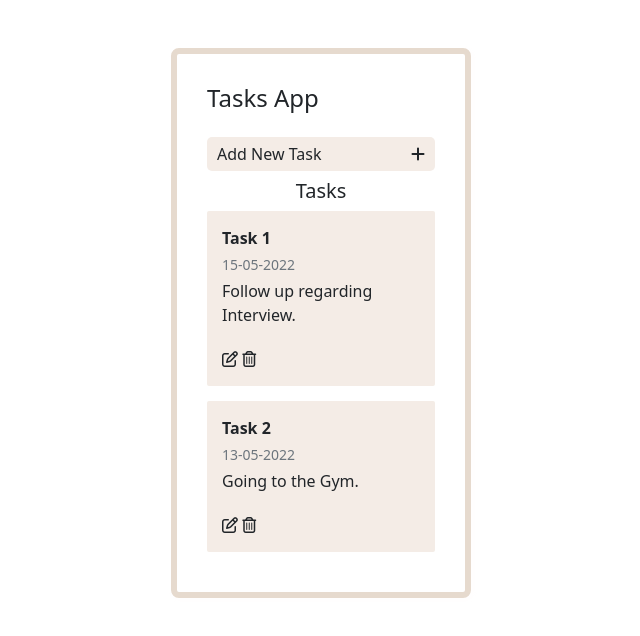
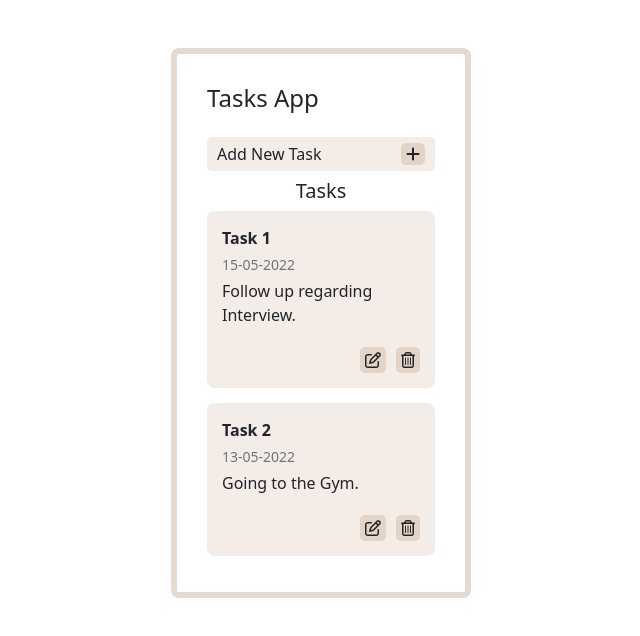
Before and after one commit to mmadarimath/Task-Application, a plain HTML site: page index.html in a window 1280 px wide. Shown: the whole page, without its empty margins (319-959 px from the left). Drawn offline with nearby package versions, Linux system fonts and the light colour scheme.

Commit message:
commit on master

```diff
--- a/style.css
+++ b/style.css
@@ -1,6 +1,6 @@
 body{
     font-family: sans-serif;
-    background-color: #f1f1f1;
+    background-color: #f7f7f7;
     margin-top: 100px;
 }
 
@@ -24,31 +24,35 @@ body{
     border-radius: 5px;
 }
 
-/* #addNew i{
+#addNew i{
     background-color: #e3d4c7;
     padding: 3px 5px;
-} */
+    border-radius: 5px;
+    cursor: pointer;
+}
 
 #tasks {
     display: grid;
     gap: 15px;
 }
 
-/* #tasks i{
+.options i{
     background-color: #e3d4c7;
-    padding: 3px 5px;
-    position: relative;
-    left: 135px;
-} */
+    padding: 5px;
+    border-radius: 5px;
+    cursor: pointer;
+}
 
 #tasks div{
     background-color: #F4ECE6;
     padding: 15px;
-    border-radius: 2px;
+    border-radius: 8px;
     display: grid;
     gap: 4px;
 }
 
 .options{
-
+justify-self: end;
+display: flex;
+gap: 10px;
 }
```
